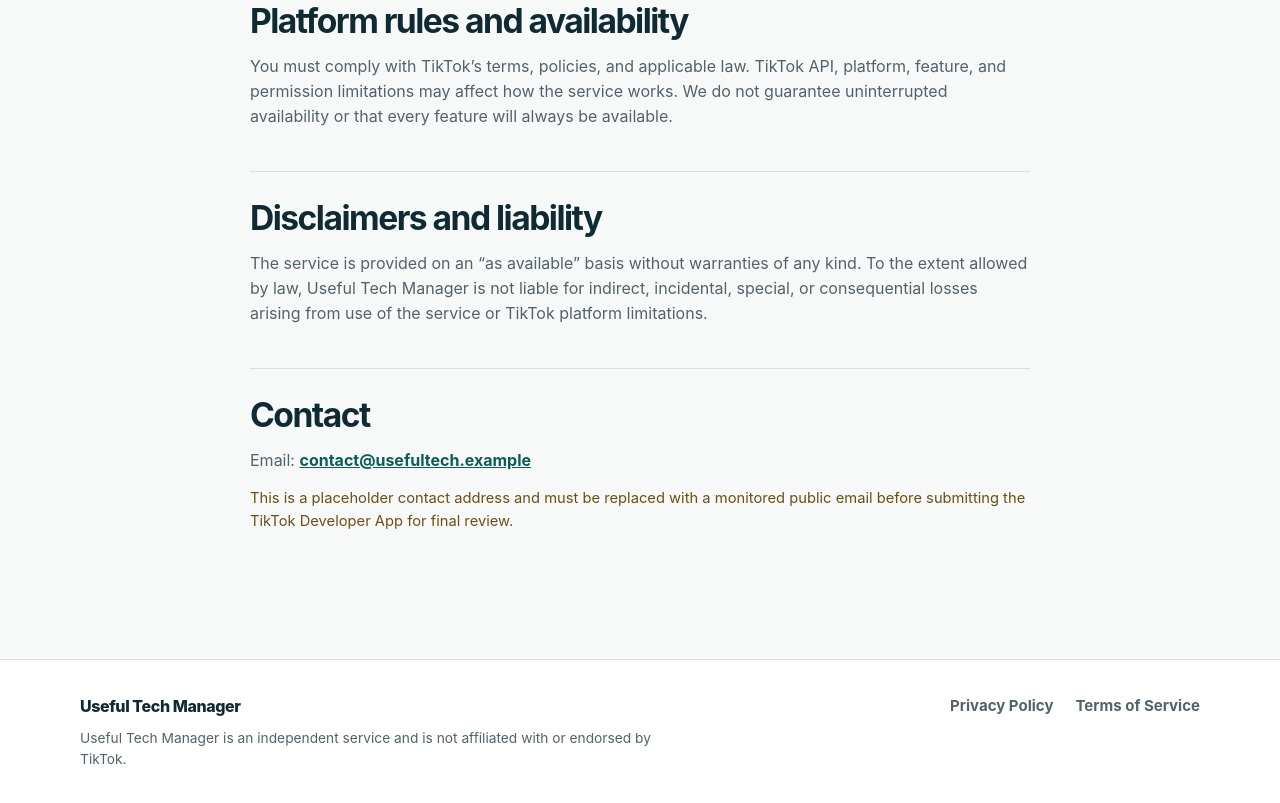
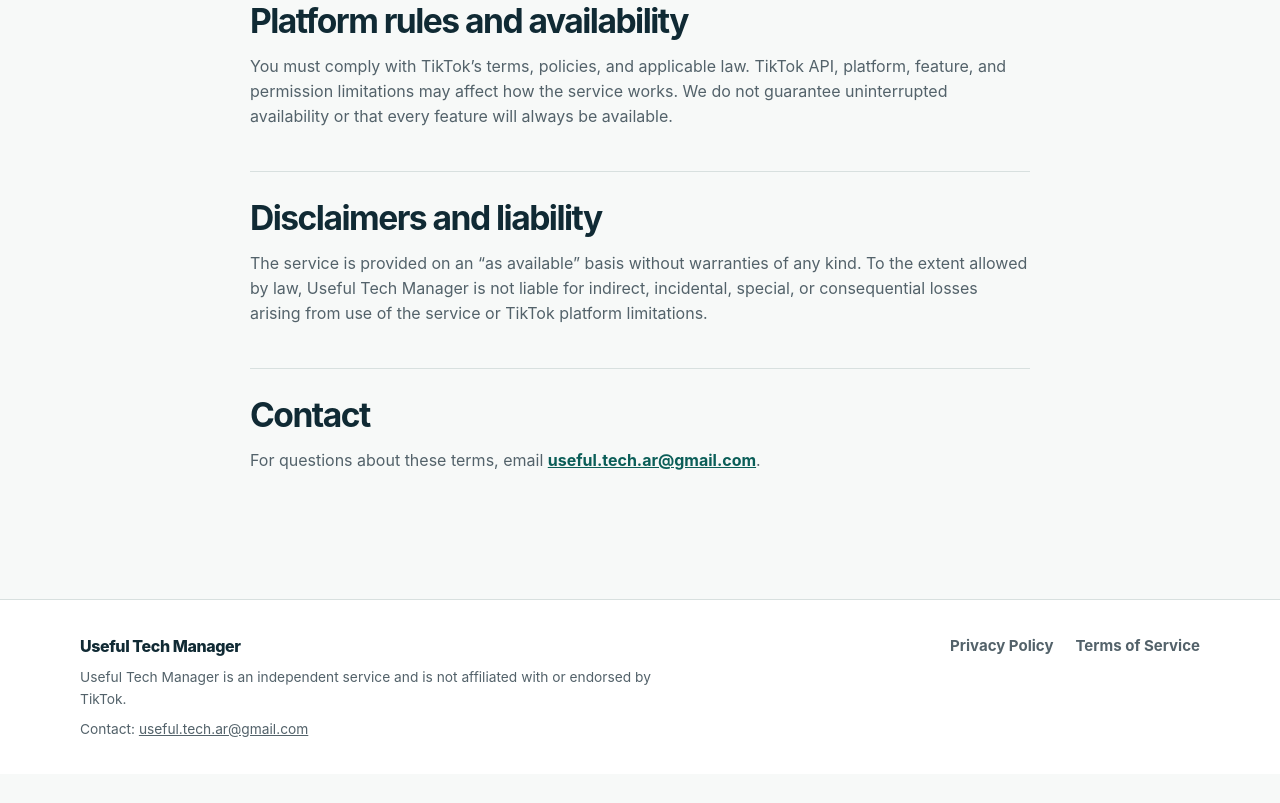
Before and after one commit to Ahmad9077/useful-tech-manager, a plain HTML site: page terms/index.html in a window 1280 px wide. Shown: the part 1075-1878 px from the top of the page. After the commit the page ends 1849 px from the top, so only its background shows below. Drawn offline with Linux system fonts and the light colour scheme.

Commit message:
Replace public contact email

```diff
--- a/assets/styles.css
+++ b/assets/styles.css
@@ -170,8 +170,6 @@
 .policy ul { margin: 0; padding-left: 22px; }
 .policy li { margin: 9px 0; }
 .policy a { color: var(--teal-dark); font-weight: 650; }
-.placeholder-note { color: #6b4f16 !important; font-size: 0.92rem; }
-
 .site-footer { padding: 34px 0; border-top: 1px solid var(--line); background: #fff; }
 .footer-wrap { align-items: flex-start; }
 .site-footer p { max-width: 575px; margin: 8px 0 0; font-size: 0.86rem; }
--- a/terms/index.html
+++ b/terms/index.html
@@ -5,6 +5,7 @@
     <meta name="viewport" content="width=device-width, initial-scale=1">
     <meta name="robots" content="index,follow">
     <meta name="description" content="Terms of Service for Useful Tech Manager, an independent creator content-management service for TikTok.">
+    <meta name="contact" content="useful.tech.ar@gmail.com">
     <meta property="og:title" content="Terms of Service | Useful Tech Manager">
     <meta property="og:description" content="Terms for using Useful Tech Manager’s creator content-management services.">
     <meta property="og:type" content="website">
@@ -60,8 +61,7 @@
 
       <section>
         <h2>Contact</h2>
-        <p>Email: <a href="mailto:contact@usefultech.example">contact@usefultech.example</a></p>
-        <p class="placeholder-note">This is a placeholder contact address and must be replaced with a monitored public email before submitting the TikTok Developer App for final review.</p>
+        <p>For questions about these terms, email <a href="mailto:useful.tech.ar@gmail.com">useful.tech.ar@gmail.com</a>.</p>
       </section>
     </main>
 
@@ -70,6 +70,7 @@
         <div>
           <a class="wordmark" href="../">Useful Tech Manager</a>
           <p>Useful Tech Manager is an independent service and is not affiliated with or endorsed by TikTok.</p>
+          <p>Contact: <a href="mailto:useful.tech.ar@gmail.com">useful.tech.ar@gmail.com</a></p>
         </div>
         <nav aria-label="Footer navigation">
           <a href="../privacy/">Privacy Policy</a>
```
Also changed, not shown: index.html (+2 -0 lines), privacy/index.html (+3 -2 lines), README.md.
